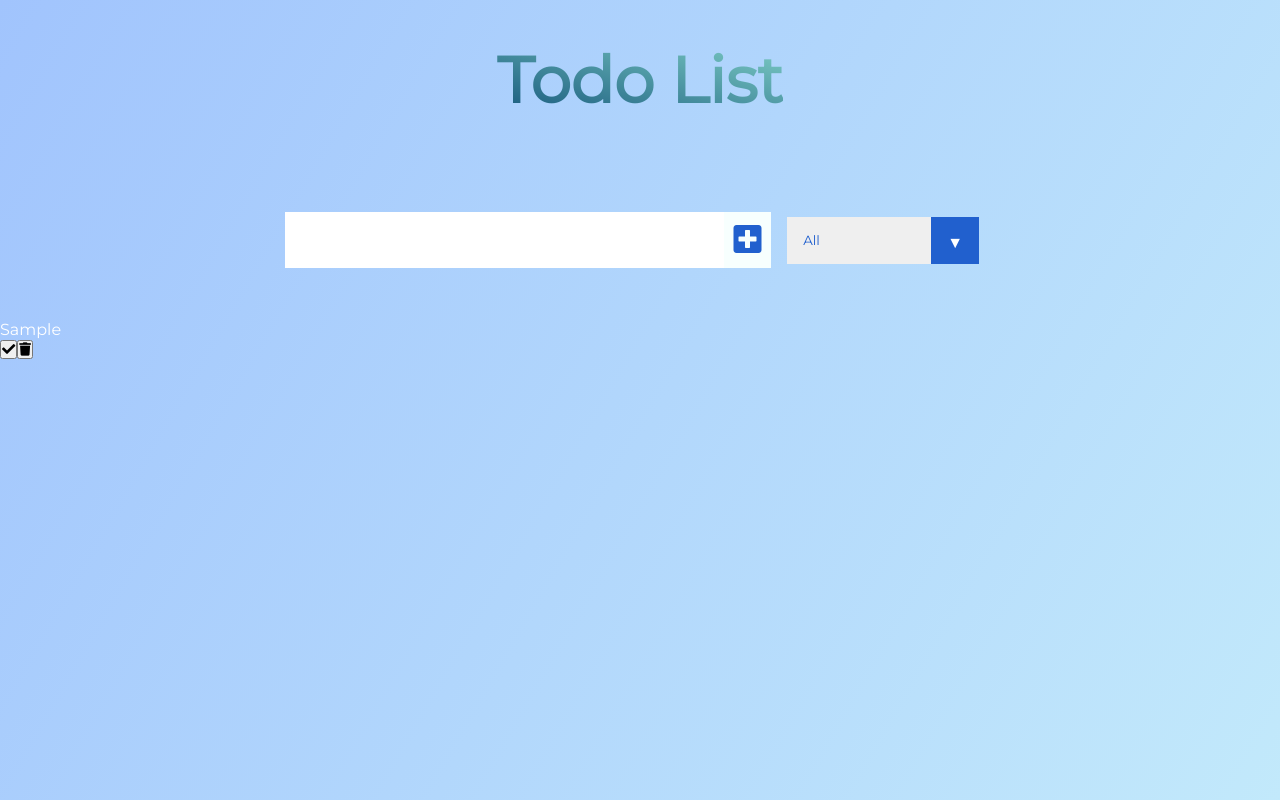
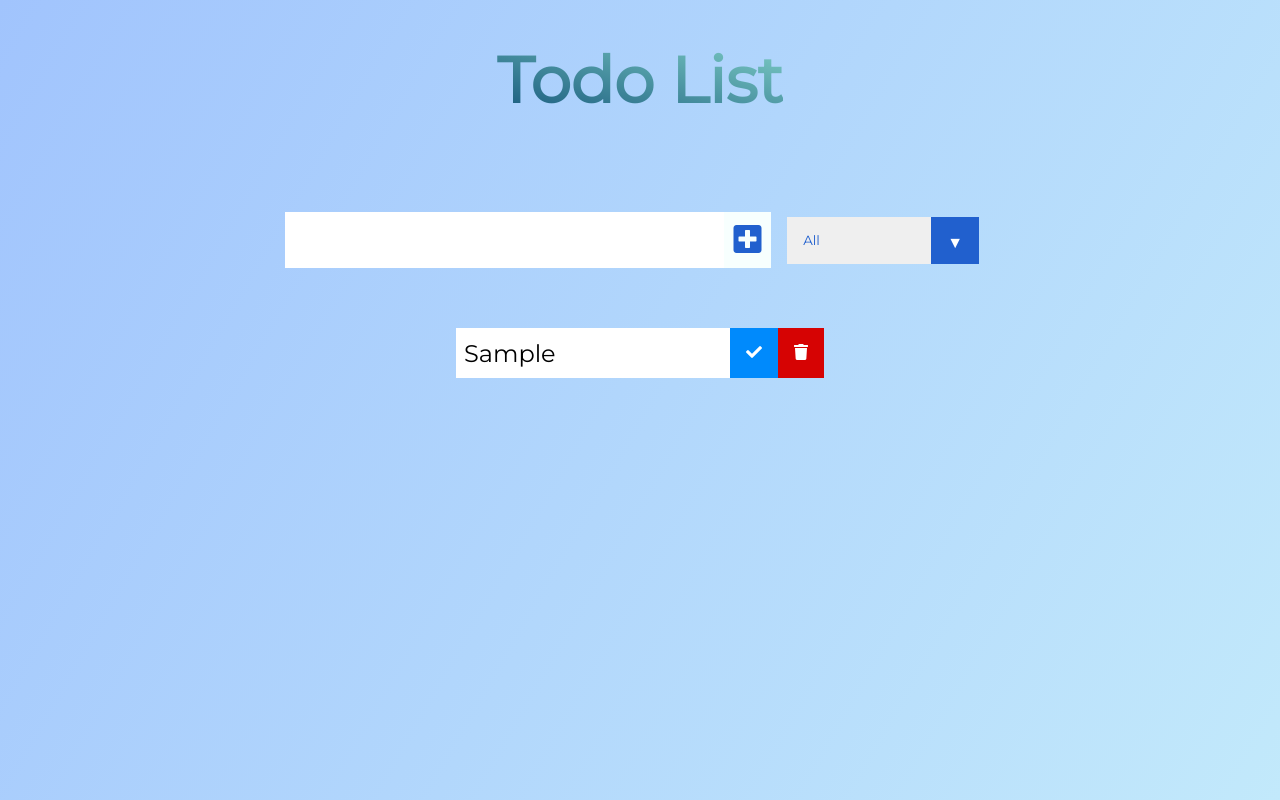
Before and after one commit to mukulpathania1107/react-todo, a React (Create React App) app: page / in a window 1280 px wide. Both pictures are taken after typing "Sample" into the empty fields and a click on the button 747 px from the left and 240 px from the top of the page. Built offline with nearby package versions, Linux system fonts and the light colour scheme.

Commit message:
Add styling to the list items
Signed-off-by: Mukul Pathania <mukulpathania96@gmail.com>

```diff
--- /dev/null
+++ b/src/components/Todo.css
@@ -0,0 +1,39 @@
+.todo {
+  margin: 0.5rem;
+  background: white;
+  font-size: 1.5rem;
+  color: black;
+  display: flex;
+  justify-content: space-between;
+  align-items: center;
+  transition: all 1s ease;
+}
+
+.todo li {
+  flex: 1;
+}
+
+.trash-btn,
+.complete-btn {
+  color: white;
+  border: none;
+  padding: 1rem;
+  cursor: pointer;
+  font-size: 1rem;
+}
+.trash-btn {
+  background: #d60303;
+}
+
+.complete-btn {
+  background: rgb(0, 138, 252);
+}
+
+.todo-item {
+  padding: 0rem 0.5rem;
+}
+
+.fa-trash,
+.fa-check {
+  pointer-events: none;
+}
--- a/src/components/Todo.js
+++ b/src/components/Todo.js
@@ -1,4 +1,4 @@
-// import './Todo.css';
+import './Todo.css';
 
 const Todo = ({ todo }) => {
     return (
--- /dev/null
+++ b/src/components/TodoList.css
@@ -0,0 +1,10 @@
+.todo-container {
+  display: flex;
+  justify-content: center;
+  align-items: center;
+}
+
+.todo-list {
+  min-width: 30%;
+  list-style: none;
+}
--- a/src/components/TodoList.js
+++ b/src/components/TodoList.js
@@ -1,5 +1,5 @@
 import Todo from './Todo';
-// import './TodoList.css';
+import './TodoList.css';
 
 const TodoList = ({ todos }) => {
     return (
```
